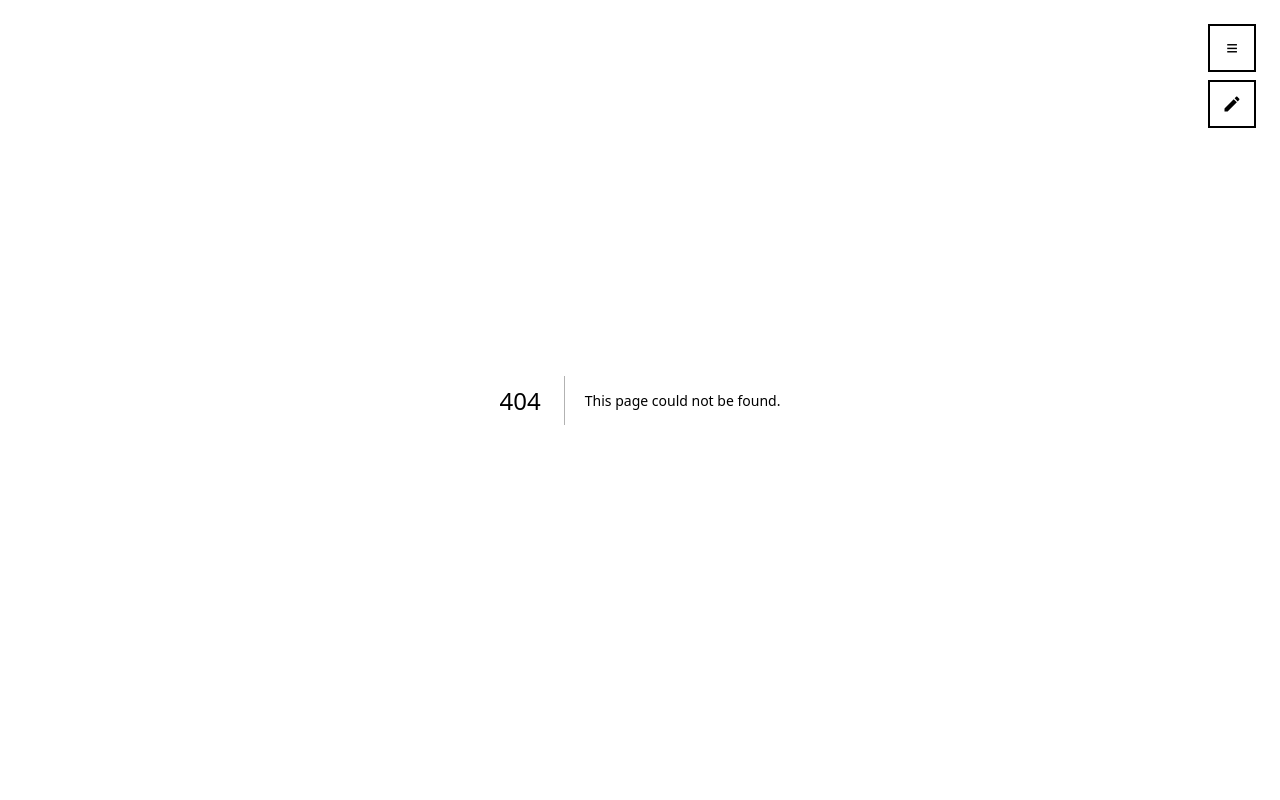
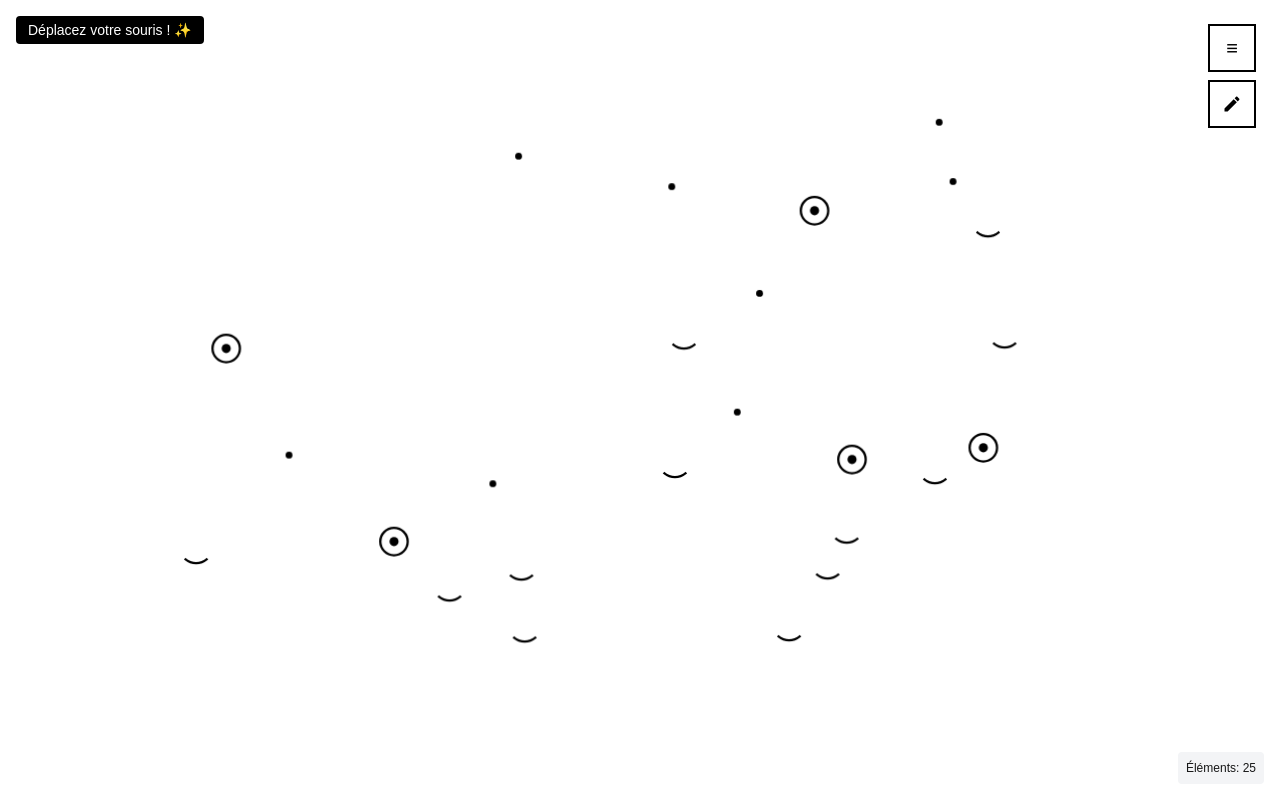
Before and after one commit to Pauldbg/pauldbg-book, a Next.js app: page /test/mouse-interactive-element in a window 1280 px wide. Before the commit this address had no page. Built offline with nearby package versions, Linux system fonts and the light colour scheme.

Commit message:
feat : add Mouse interactive SVG animation

```diff
--- /dev/null
+++ b/app/test/mouse-interactive-element/page.tsx
@@ -0,0 +1,11 @@
+"use client";
+
+import MainSVGAnimation from "@/src/features/MouseInteractiveSVGAnimation/MainAnimation";
+
+export default function PaperAnimationSVGPage() {
+  return (
+    <main className="relative">
+      <MainSVGAnimation />
+    </main>
+  );
+}
--- /dev/null
+++ b/src/features/MouseInteractiveSVGAnimation/MainAnimation.tsx
@@ -0,0 +1,122 @@
+import React, { useState, useEffect, useRef } from "react";
+
+const MainSVGAnimation = () => {
+  const containerRef = useRef(null);
+  const [mousePos, setMousePos] = useState(null);
+  const [time, setTime] = useState(0);
+
+  // ⏰ Animation continue
+  useEffect(() => {
+    const interval = setInterval(() => setTime((prev) => prev + 0.1), 16);
+    return () => clearInterval(interval);
+  }, []);
+
+  // 👁️👄 Éléments yeux et bouches aléatoires
+  const [elements] = useState(() =>
+    Array.from({ length: 25 }, (_, i) => ({
+      id: i,
+      x: Math.random() * 800 + 100,
+      y: Math.random() * 500 + 100,
+      radius: 20 + Math.random() * 40,
+      speed: 0.5 + Math.random() * 0.8,
+      clockwise: Math.random() > 0.5,
+      type: ["eye", "mouth", "nose"][Math.floor(Math.random() * 3)], // Aléatoire entre œil, bouche et nez
+    }))
+  );
+
+  // 📱 Gestionnaire souris simplifié
+  useEffect(() => {
+    const handleMouseMove = (e) => {
+      if (!containerRef.current) return;
+
+      const rect = containerRef.current.getBoundingClientRect();
+      setMousePos({
+        x: (e.clientX - rect.left) * (1000 / rect.width),
+        y: (e.clientY - rect.top) * (700 / rect.height),
+      });
+    };
+
+    const container = containerRef.current;
+    container?.addEventListener("mousemove", handleMouseMove);
+    return () => container?.removeEventListener("mousemove", handleMouseMove);
+  }, []);
+
+  // ⚡ Calcul position simplifiée
+  const getPosition = (element) => {
+    // Si la souris n'a pas encore bougé, garder la position initiale
+    if (!mousePos) return { x: element.x, y: element.y, scale: 1 };
+
+    const dx = mousePos.x - element.x;
+    const dy = mousePos.y - element.y;
+    const distance = Math.sqrt(dx * dx + dy * dy);
+    const influence = Math.max(0, 1 - distance / 120);
+
+    if (influence === 0) return { x: element.x, y: element.y, scale: 1 };
+
+    // Arc de cercle
+    const angle =
+      (time + element.id * 0.3) * element.speed * (element.clockwise ? 1 : -1);
+    const arcX = Math.cos(angle) * element.radius * influence;
+    const arcY = Math.sin(angle) * element.radius * influence;
+
+    // Fuite de la souris
+    const pushX = distance > 1 ? (dx / distance) * influence * 15 : 0;
+    const pushY = distance > 1 ? (dy / distance) * influence * 15 : 0;
+
+    return {
+      x: element.x + arcX + pushX,
+      y: element.y + arcY + pushY,
+      scale: 1 + influence * 0.2,
+    };
+  };
+
+  return (
+    <div className="w-full h-screen bg-white overflow-hidden relative">
+      <div className="absolute top-4 left-4 z-10 bg-black text-white px-3 py-1 rounded text-sm">
+        Déplacez votre souris ! ✨
+      </div>
+
+      <div ref={containerRef} className="w-full h-full">
+        <svg width="100%" height="100%" viewBox="0 0 1000 700">
+          {elements.map((element) => {
+            const pos = getPosition(element);
+            const transform = `translate(${pos.x}, ${pos.y}) scale(${pos.scale})`;
+
+            return (
+              <g
+                key={element.id}
+                transform={transform}
+                style={{ willChange: "transform" }}
+              >
+                {element.type === "eye" ? (
+                  // 👁️ Œil simple
+                  <>
+                    <circle r="12" fill="white" stroke="#000" strokeWidth="2" />
+                    <circle r="4" fill="#000" />
+                  </>
+                ) : element.type === "mouth" ? (
+                  // 👄 Bouche simple
+                  <path
+                    d="M -10,0 Q 0,8 10,0"
+                    fill="none"
+                    stroke="#000"
+                    strokeWidth="2"
+                  />
+                ) : (
+                  // 👃 Nez simple
+                  <circle r="3" fill="#000" />
+                )}
+              </g>
+            );
+          })}
+        </svg>
+      </div>
+
+      <div className="absolute bottom-4 right-4 bg-gray-100 p-2 rounded text-xs">
+        Éléments: {elements.length}
+      </div>
+    </div>
+  );
+};
+
+export default MainSVGAnimation;
```
